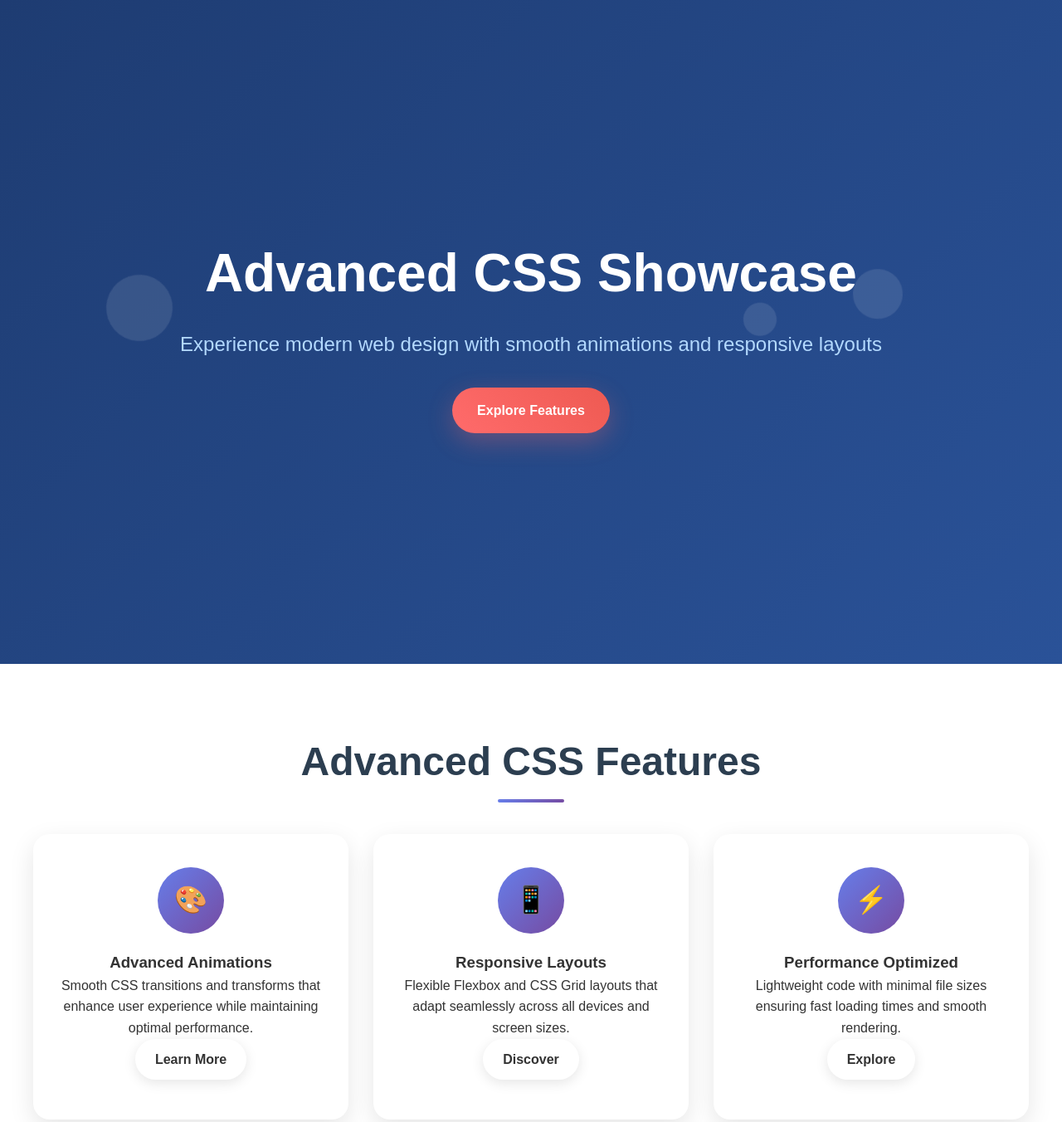
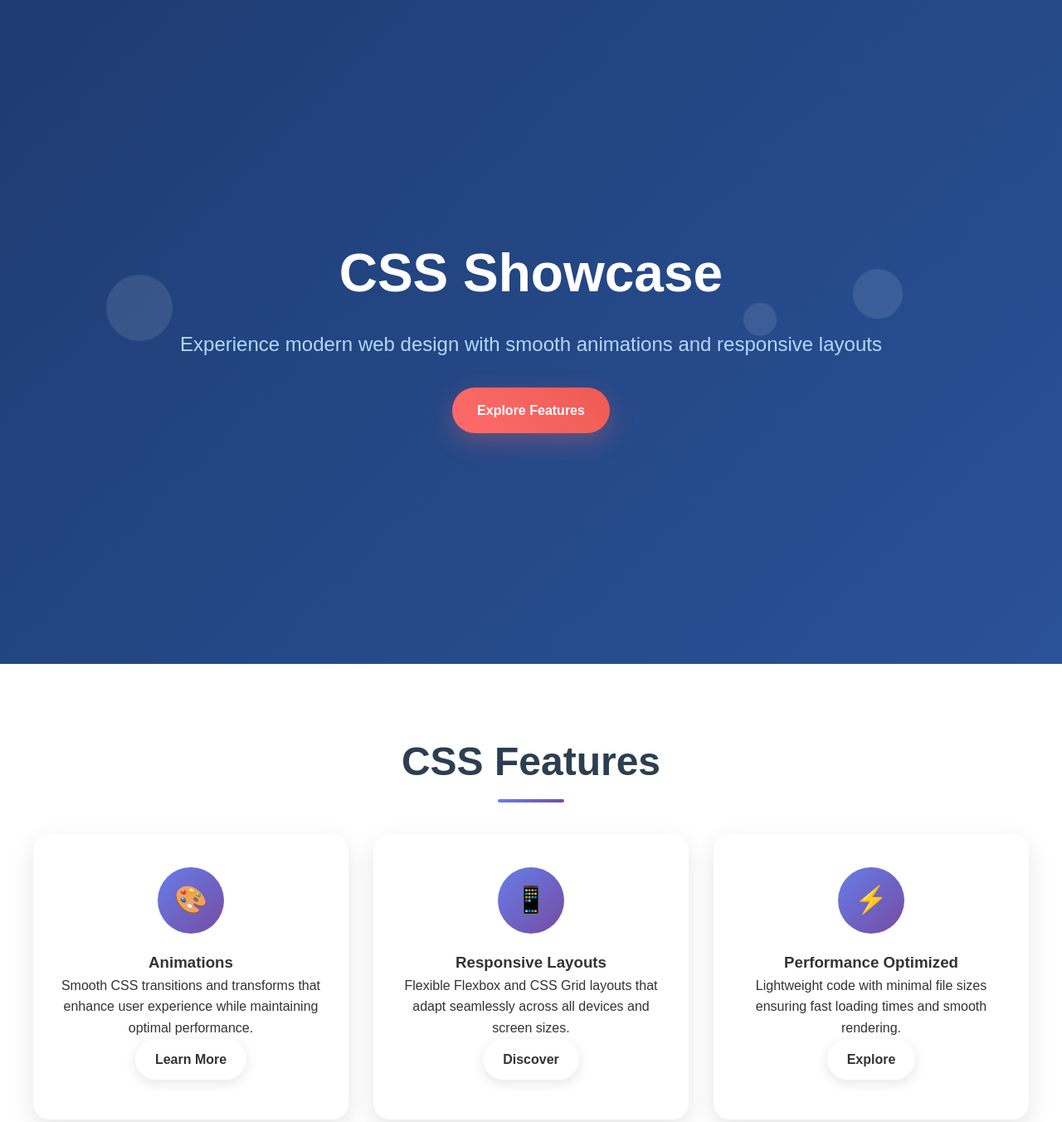
Before and after one commit to vivekvcr/Advanced-CSS, a plain HTML site: page Week One/Effects.html in a window 1280 px wide. Shown: the top 1352 px of the page at 83% size. Drawn offline with Linux system fonts and the light colour scheme.

```diff
--- a/Week One/Effects.html
+++ b/Week One/Effects.html
@@ -3,7 +3,7 @@
 <head>
     <meta charset="UTF-8">
     <meta name="viewport" content="width=device-width, initial-scale=1.0">
-    <title>Advanced CSS Showcase</title>
+    <title>CSS Showcase</title>
     <style>
         * {
             margin: 0;
@@ -19,7 +19,7 @@
             background: linear-gradient(135deg, #667eea 0%, #764ba2 100%);
         }
 
-        /* Advanced CSS Animations - Transitions and Transforms */
+        /* CSS Animations - Transitions and Transforms */
         .hero {
             height: 100vh;
             display: flex;
@@ -86,7 +86,7 @@
         .particle:nth-child(2) { width: 60px; height: 60px; right: 15%; animation-delay: 2s; }
         .particle:nth-child(3) { width: 40px; height: 40px; left: 70%; animation-delay: 4s; }
 
-        /* Advanced CSS Layouts - Flexbox and Grid */
+        /* CSS Layouts - Flexbox and Grid */
         .features-section {
             padding: 80px 20px;
             background: white;
@@ -343,7 +343,7 @@
             color: #667eea;
         }
 
-        /* Advanced shadow effects */
+        /* shadow effects */
         .shadow-card {
             background: white;
             padding: 30px;
@@ -427,14 +427,14 @@
     </style>
 </head>
 <body>
-    <!-- Hero Section with Advanced Animations -->
+    <!-- Hero Section with Animations -->
     <section class="hero">
         <div class="particle"></div>
         <div class="particle"></div>
         <div class="particle"></div>
 
         <div class="hero-content">
-            <h1>Advanced CSS Showcase</h1>
+            <h1> CSS Showcase</h1>
             <p>Experience modern web design with smooth animations and responsive layouts</p>
             <a href="#features" class="cta-button">Explore Features</a>
         </div>
@@ -443,12 +443,12 @@
     <!-- Features Section with CSS Grid -->
     <section class="features-section" id="features">
         <div class="container">
-            <h2 class="section-title">Advanced CSS Features</h2>
+            <h2 class="section-title">CSS Features</h2>
 
             <div class="features-grid">
                 <div class="feature-card">
                     <div class="feature-icon">🎨</div>
-                    <h3>Advanced Animations</h3>
+                    <h3>Animations</h3>
                     <p>Smooth CSS transitions and transforms that enhance user experience while maintaining optimal performance.</p>
                     <a href="#" class="interactive-button">Learn More</a>
                 </div>
@@ -477,7 +477,7 @@
 
             <!-- Shadow Cards Demonstration -->
             <div class="shadow-card">
-                <h3>Advanced Shadow Effects</h3>
+                <h3>Shadow Effects</h3>
                 <p>This card demonstrates layered shadow effects that respond to hover interactions, creating depth and visual hierarchy.</p>
             </div>
         </div>
@@ -508,7 +508,7 @@
         </div>
     </section>
 
-    <!-- Gallery Section with Advanced Grid -->
+    <!-- Gallery Section with Grid -->
     <section class="gallery-section">
         <div class="container">
             <h2 class="section-title">Interactive Gallery</h2>
@@ -538,7 +538,7 @@
     <!-- Footer -->
     <footer class="footer">
         <div class="container">
-            <p>Advanced CSS Showcase - Demonstrating modern web design techniques</p>
+            <p>CSS Showcase - Demonstrating modern web design techniques</p>
             <div class="social-links">
                 <a href="#" class="social-link">📧</a>
                 <a href="#" class="social-link">🐦</a>
```
